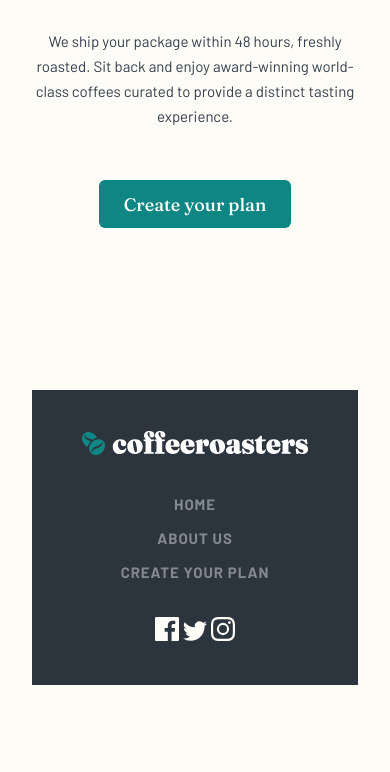
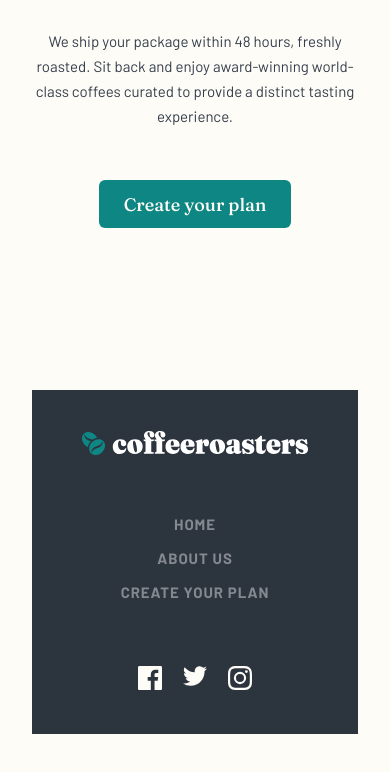
Before and after one commit to btaylor13/coffeeroasters-subscriptionFEM, a website: page index.html in a window 390 px wide. Shown: the part 4837-5609 px from the top of the page. Before the commit the page ends 5570 px from the top, so only its background shows below. Drawn offline with Linux system fonts and the light colour scheme.

Commit message:
completed footer layout and styling and responsiveness - need to come back to icons on hover later

```diff
--- a/index.html
+++ b/index.html
@@ -285,27 +285,33 @@
 
         <div class="footer__social">
           <!-- facebook icon -->
+          <div class="footer__social-icon-container">
             <a href="https://www.facebook.com/" class="footer__social-link"
               ><img
                 src="assets/shared/desktop/icon-facebook.svg"
                 alt="Facebook icon"
                 class="footer__social-icon"
             /></a>
+          </div>
           <!-- twitter icon -->
+          <div class="footer__social-icon-container">
             <a href="https://www.twitter.com/" class="footer__social-link"
               ><img
                 src="assets/shared/desktop/icon-twitter.svg"
                 alt="Facebook icon"
                 class="footer__social-icon"
             /></a>
+          </div>
 
           <!-- instagram icon -->
+          <div class="footer__social-icon-container">
             <a href="instagram.com" class="footer__social-link"
               ><img
                 src="assets/shared/desktop/icon-instagram.svg"
                 alt="Facebook icon"
                 class="footer__social-icon"
             /></a>
+          </div>
         </div>
       </footer>
     </div>
--- a/sass/_footer.scss
+++ b/sass/_footer.scss
@@ -6,9 +6,12 @@
   align-items: center;
   justify-content: space-between;
   padding-block: 2.5rem;
-  padding-inline: 3rem;
+  padding-inline: 4rem;
+  margin-bottom: 3rem;
   &__navigation {
     display: flex;
+    align-items: center;
+    column-gap: 5rem;
   }
 
   &__logo-container {
@@ -21,6 +24,7 @@
   &__nav-menu {
     list-style: none;
     display: flex;
+    column-gap: 2rem;
   }
 
   &__nav-item {
@@ -42,9 +46,17 @@
     transition: all 0.3s;
   }
   &__social {
+    display: flex;
+
+    column-gap: 1.3rem;
+
     &-link {
     }
     &-icon {
+      &:hover {
+        filter: invert(10%) brightness(0.8) saturate(0.8) sepia(190%)
+          grayscale(30%);
+      }
     }
   }
 }
@@ -72,10 +84,11 @@
 
     &__logo {
       height: 1.625rem;
+      margin-bottom: 1.3rem;
     }
 
     &__nav-menu {
-      column-gap: 1.3rem;
+      margin-bottom: 3rem;
     }
 
     &__nav-item {
@@ -92,6 +105,7 @@
   }
 }
 
+// FOOTER SECTION MEDIA QUERIES MOBILE
 @media only screen and (max-width: 35rem) {
   .footer {
     background-color: #2c343e;
@@ -109,7 +123,7 @@
 
     &__nav-menu {
       flex-direction: column;
-      padding: 2.2rem 0 1.2rem 0;
+      padding: 2.2rem 0 0 0;
     }
 
     &__nav-item {
@@ -126,5 +140,3 @@
     }
   }
 }
-
-// FOOTER SETION MEDIA QUERIES TABLET
```
Also changed, not shown: styles.css. Lines whose indentation alone changed are shown as unchanged.
